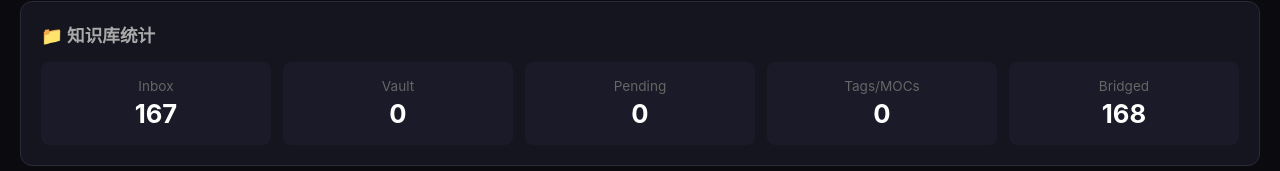
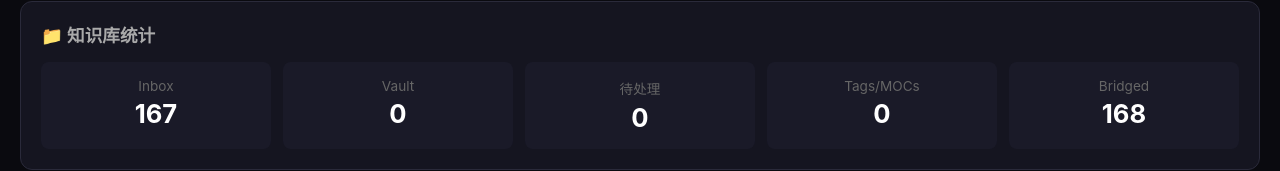
Before and after one commit to xuhe83-cyber/openclaw-status, a plain HTML site: page index.html in a window 1280 px wide. Shown: the part 461-632 px from the top of the page. Drawn offline with Linux system fonts and the light colour scheme.

Commit message:
fix: 改 Pending 为待处理

```diff
--- a/index.html
+++ b/index.html
@@ -120,7 +120,7 @@ function renderVault(v) {
     const items = [
         { label: 'Inbox', value: v.inbox ?? '-' },
         { label: 'Vault', value: v.vault ?? '-' },
-        { label: 'Pending', value: v.pending ?? '-' },
+        { label: '待处理', value: v.pending ?? '-' },
         { label: 'Tags/MOCs', value: v.tagsMOCs ?? '-' },
         { label: 'Bridged', value: v.bridged ?? '-' }
     ];
```
